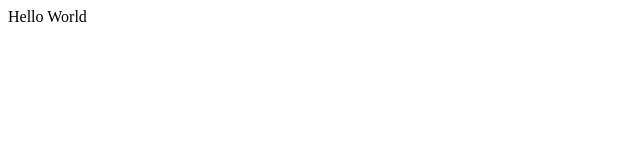
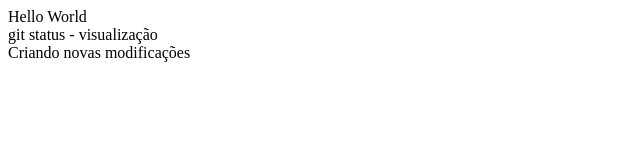
Before and after one commit to DiegoSDev33/curso_git_01, a plain HTML site: page index.html in a window 1280 px wide. Shown: the whole page, without its empty margins (0-640 px from the left). Drawn offline with Linux system fonts and the light colour scheme.

Commit message:
adicionando valores e utilizando git diff

```diff
--- a/index.html
+++ b/index.html
@@ -8,6 +8,8 @@
 <body>
 
     <div>Hello World</div>
+    <div>git status - visualização</div>
+    <div>Criando novas modificações</div>
 
 
 
```
